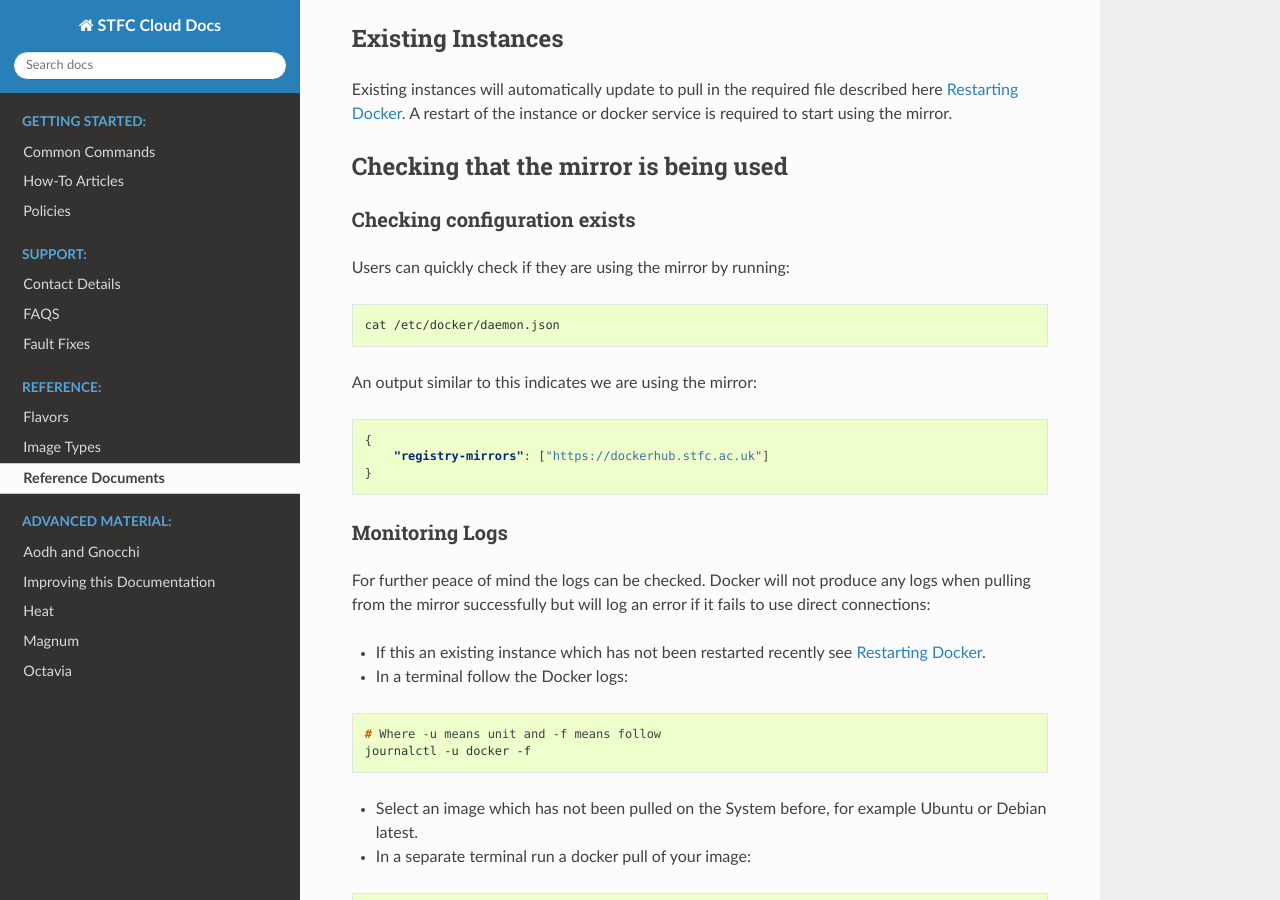
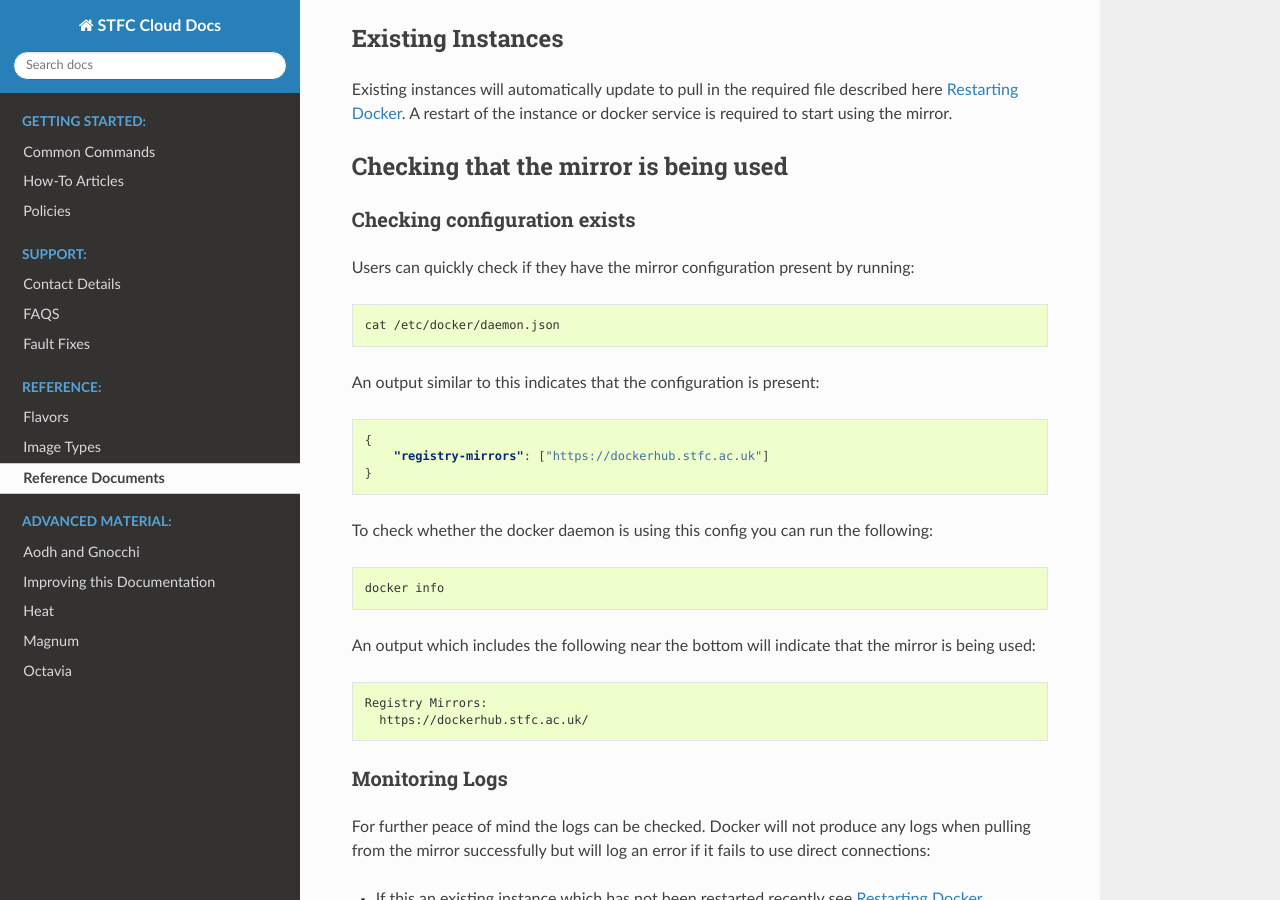
Before and after one commit to stfc/cloud-docs, a Sphinx documentation site: the page built from source/Reference/DockerHubMirror.rst, in a window 1280 px wide and 900 px high, scrolled down 562 px. Built offline with Sphinx 7.4.7 and the Read the Docs theme 2.0.0, drawn with Linux system fonts in a browser that asks for light colours.

Commit message:
Add additional info on checking whether mirror is being used

```diff
--- a/source/Reference/DockerHubMirror.rst
+++ b/source/Reference/DockerHubMirror.rst
@@ -30,19 +30,32 @@ Checking that the mirror is being used
 Checking configuration exists
 ------------------------------
 
-Users can quickly check if they are using the mirror by running:
+Users can quickly check if they have the mirror configuration present by running:
 
 .. code :: console
 
     cat /etc/docker/daemon.json
 
-An output similar to this indicates we are using the mirror:
+An output similar to this indicates that the configuration is present:
 
-.. code:: json
+.. code :: json
 
     {
         "registry-mirrors": ["https://dockerhub.stfc.ac.uk"]
     }
+
+To check whether the docker daemon is using this config you can run the following:
+
+.. code :: console
+
+    docker info
+
+An output which includes the following near the bottom will indicate that the mirror is being used:
+
+.. code :: console
+
+  Registry Mirrors:
+    https://dockerhub.stfc.ac.uk/
 
 .. _docker_mirror_logs:
 
```
